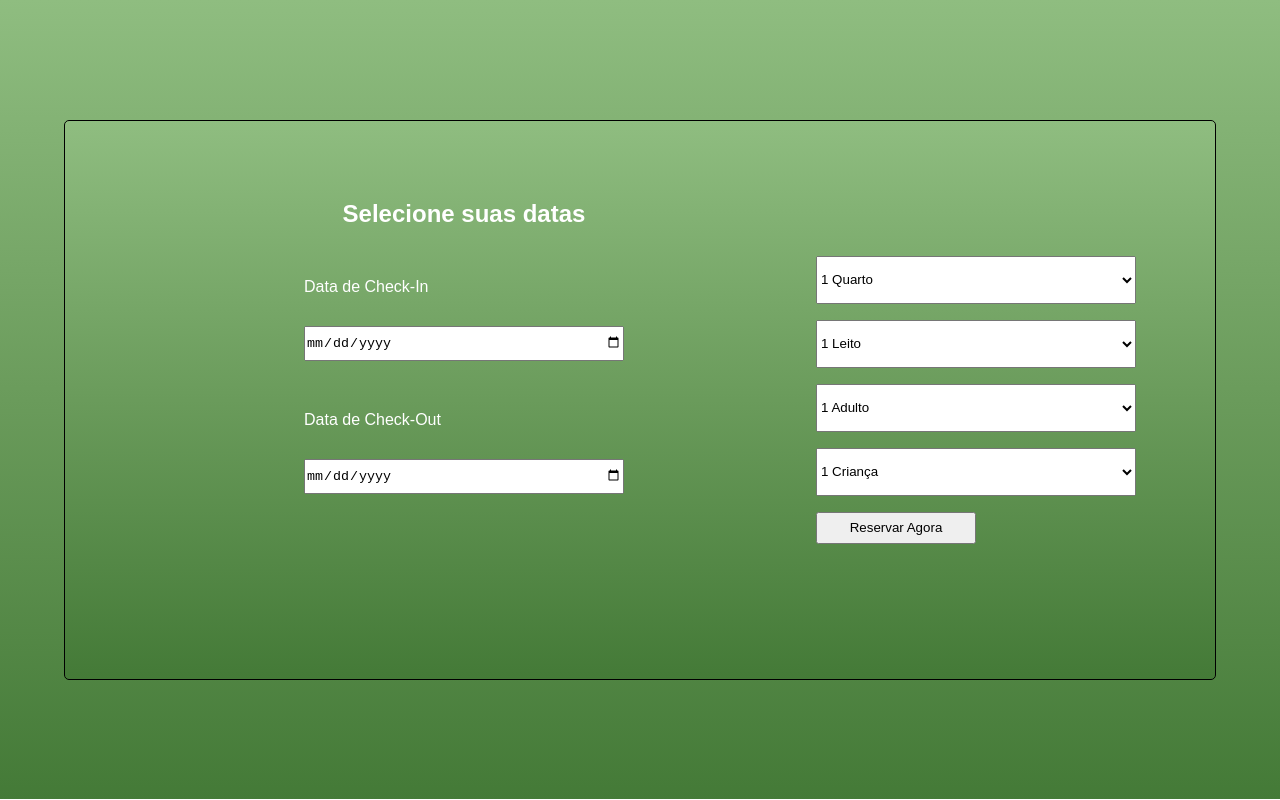
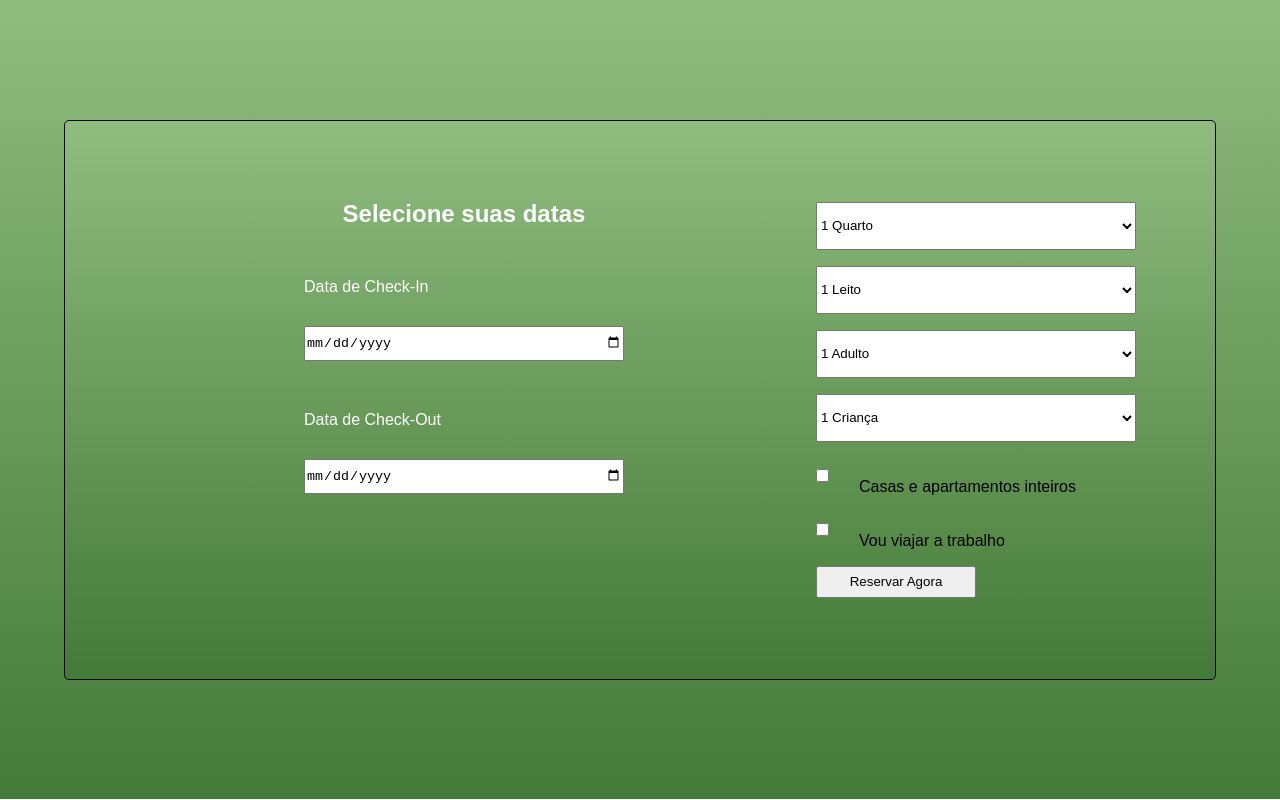
Before and after one commit to enricomartins018/mod5_devs_rest_hotel, a React (Vite) app: page /facasuareserva in a window 1280 px wide. Built offline with nearby package versions, Linux system fonts and the light colour scheme.

Commit message:
feat: Inputs checkbox adicionados.

```diff
--- a/src/components/FormFacaSuaReserva/FormFacaSuaReserva.jsx
+++ b/src/components/FormFacaSuaReserva/FormFacaSuaReserva.jsx
@@ -45,6 +45,14 @@ const FacaSuaReserva = () => {
                         <option value="quantCrian">4 Crianças</option>
                         <option value="quantCrian">5 Crianças</option>
                     </select>
+                    <div className={S.containerCheckbox}>
+                        <input className={S.inputCheckbox} type="checkbox" name="" id="" />
+                        <label className={S.labelCheckbox}>Casas e apartamentos inteiros</label>
+                    </div>
+                    <div className={S.containerCheckbox}>
+                        <input className={S.inputCheckbox} type="checkbox" name="" id="" />
+                        <label className={S.labelCheckbox}>Vou viajar a trabalho</label>
+                    </div>
                     <button className={S.btnEnviarReserva} type="submit" id="enviarReserva" >Reservar Agora</button>
                 </div>
             </form>
```
